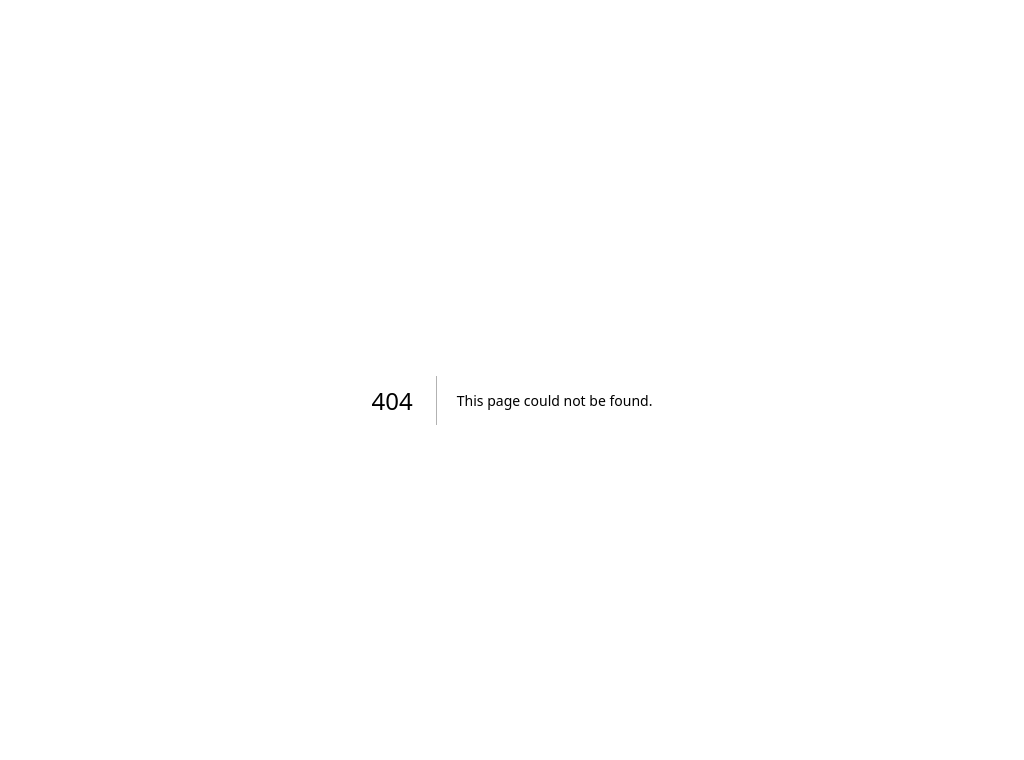
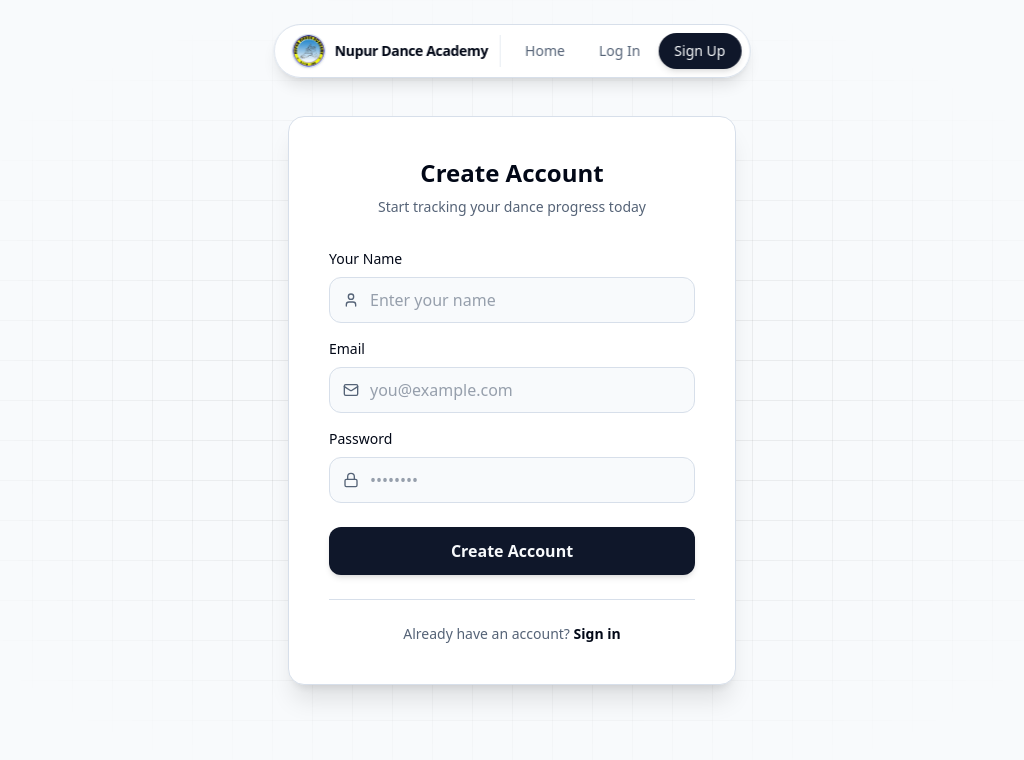
Before and after one commit to Subharup-31/Nupur-Dance-Academy, a Next.js app: page /signup in a window 1280 px wide. Before the commit this address had no page. Shown: the top 760 px of the page, without its empty margins (128-1152 px from the left). Built offline with nearby package versions, Linux system fonts and the light colour scheme; no server answers.

Commit message:
feat: implement authentication flow

```diff
--- /dev/null
+++ b/app/auth/callback/route.ts
@@ -0,0 +1,35 @@
+import { createClient } from '@/lib/supabase/server';
+import { NextResponse } from 'next/server';
+
+export async function GET(request: Request) {
+    const { searchParams, origin } = new URL(request.url);
+    const code = searchParams.get('code');
+    const next = searchParams.get('next') ?? '/dashboard';
+
+    if (code) {
+        const supabase = await createClient();
+        const { error } = await supabase.auth.exchangeCodeForSession(code);
+
+        if (!error) {
+            // Get user profile to determine redirect
+            const { data: { user } } = await supabase.auth.getUser();
+
+            if (user) {
+                const { data: profile } = await supabase
+                    .from('profiles')
+                    .select('role')
+                    .eq('id', user.id)
+                    .single();
+
+                const redirectPath = profile?.role === 'admin'
+                    ? '/admin/dashboard'
+                    : '/dashboard';
+
+                return NextResponse.redirect(`${origin}${redirectPath}`);
+            }
+        }
+    }
+
+    // Return the user to an error page with instructions
+    return NextResponse.redirect(`${origin}/login?error=auth`);
+}
--- /dev/null
+++ b/app/login/page.tsx
@@ -0,0 +1,35 @@
+import AuthForm from '@/components/AuthForm';
+import Link from 'next/link';
+import SausageNav from '@/components/SausageNav';
+
+export const dynamic = 'force-dynamic';
+
+export default function LoginPage() {
+    return (
+        <main className="min-h-screen w-full flex flex-col items-center justify-center px-4 py-6 bg-background relative overflow-hidden">
+            {/* Grid Pattern */}
+            <div className="absolute inset-0 z-0 pointer-events-none bg-grid-pattern"></div>
+
+            {/* Background Glow */}
+            <div className="absolute top-1/3 left-1/2 -translate-x-1/2 -translate-y-1/2 w-[500px] h-[500px] bg-primary/5 rounded-full blur-[100px] -z-10 pointer-events-none"></div>
+
+            <SausageNav />
+
+            {/* Content */}
+            <div className="w-full max-w-md bg-card border border-border rounded-2xl shadow-xl p-6 sm:p-8 md:p-10 relative z-10 mt-20 md:mt-0 animate-slide-up">
+                <AuthForm mode="login" />
+                <div className="mt-6 pt-6 border-t border-border">
+                    <p className="text-center text-sm text-muted-foreground">
+                        Don&apos;t have an account?{' '}
+                        <Link
+                            href="/signup"
+                            className="text-foreground font-semibold hover:underline underline-offset-4 focus-visible:outline-none focus-visible:ring-2 focus-visible:ring-ring focus-visible:ring-offset-2 rounded-sm"
+                        >
+                            Sign up
+                        </Link>
+                    </p>
+                </div>
+            </div>
+        </main>
+    );
+}
--- /dev/null
+++ b/app/signup/page.tsx
@@ -0,0 +1,33 @@
+import AuthForm from '@/components/AuthForm';
+import Link from 'next/link';
+import SausageNav from '@/components/SausageNav';
+
+export default function SignupPage() {
+    return (
+        <main className="min-h-screen w-full flex flex-col items-center justify-center px-4 py-6 bg-background relative overflow-hidden">
+            {/* Grid Pattern */}
+            <div className="absolute inset-0 z-0 pointer-events-none bg-grid-pattern"></div>
+
+            {/* Background Glow */}
+            <div className="absolute top-1/3 left-1/2 -translate-x-1/2 -translate-y-1/2 w-[500px] h-[500px] bg-primary/5 rounded-full blur-[100px] -z-10 pointer-events-none"></div>
+
+            <SausageNav />
+
+            {/* Content */}
+            <div className="w-full max-w-md bg-card border border-border rounded-2xl shadow-xl p-6 sm:p-8 md:p-10 relative z-10 mt-20 md:mt-0 animate-slide-up">
+                <AuthForm mode="signup" />
+                <div className="mt-6 pt-6 border-t border-border">
+                    <p className="text-center text-sm text-muted-foreground">
+                        Already have an account?{' '}
+                        <Link
+                            href="/login"
+                            className="text-foreground font-semibold hover:underline underline-offset-4 focus-visible:outline-none focus-visible:ring-2 focus-visible:ring-ring focus-visible:ring-offset-2 rounded-sm"
+                        >
+                            Sign in
+                        </Link>
+                    </p>
+                </div>
+            </div>
+        </main>
+    );
+}
```
